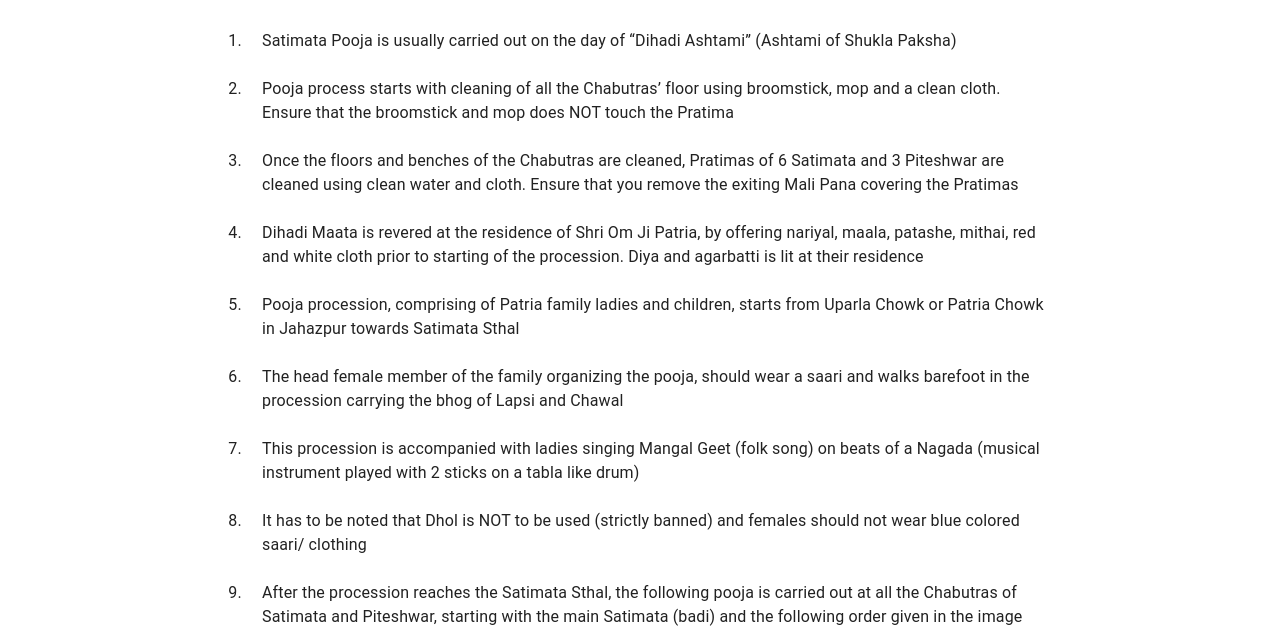
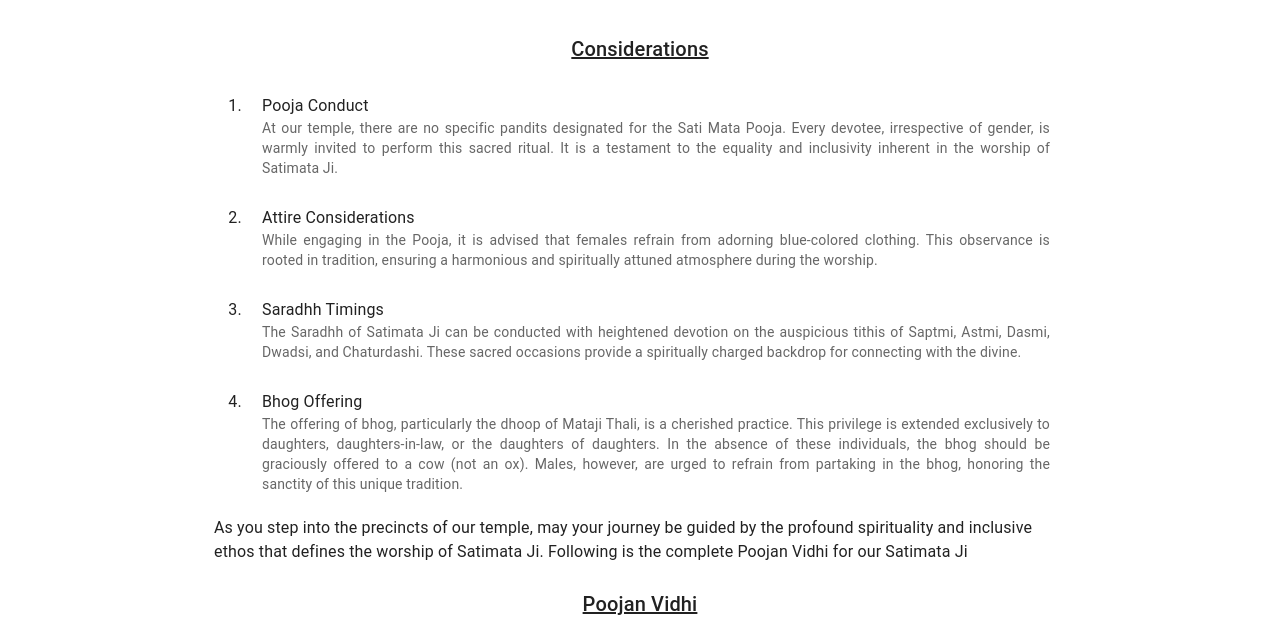
Before and after one commit to patriaabhishek/satimata, a Gatsby site: page /poojavidhi in a window 1280 px wide. Shown: the part 189-817 px from the top of the page. Built offline with nearby package versions, Linux system fonts and the light colour scheme; Gatsby itself is replaced by a stand-in of ours.

Commit message:
Added pooja considerations and updated pooja vidhi alignment

```diff
--- /dev/null
+++ b/src/config/poojaconsiderations.js
@@ -0,0 +1,24 @@
+export const PoojaConsiderations = {
+  items: [
+    {
+      title: "Pooja Conduct",
+      content:
+        "At our temple, there are no specific pandits designated for the Sati Mata Pooja. Every devotee, irrespective of gender, is warmly invited to perform this sacred ritual. It is a testament to the equality and inclusivity inherent in the worship of Satimata Ji.",
+    },
+    {
+      title: "Attire Considerations",
+      content:
+        "While engaging in the Pooja, it is advised that females refrain from adorning blue-colored clothing. This observance is rooted in tradition, ensuring a harmonious and spiritually attuned atmosphere during the worship.",
+    },
+    {
+      title: "Saradhh Timings",
+      content:
+        "The Saradhh of Satimata Ji can be conducted with heightened devotion on the auspicious tithis of Saptmi, Astmi, Dasmi, Dwadsi, and Chaturdashi. These sacred occasions provide a spiritually charged backdrop for connecting with the divine.",
+    },
+    {
+      title: "Bhog Offering",
+      content:
+        "The offering of bhog, particularly the dhoop of Mataji Thali, is a cherished practice. This privilege is extended exclusively to daughters, daughters-in-law, or the daughters of daughters. In the absence of these individuals, the bhog should be graciously offered to a cow (not an ox). Males, however, are urged to refrain from partaking in the bhog, honoring the sanctity of this unique tradition.",
+    },
+  ],
+};
--- a/src/pages/poojavidhi.js
+++ b/src/pages/poojavidhi.js
@@ -2,13 +2,30 @@ import * as React from "react";
 import { List, ListItem, ListItemText, Typography } from "@mui/material";
 import Layout from "../components/layout";
 import { PoojaVidhiConfig } from "../config/poojavidhi";
+import { PoojaConsiderations } from "../config/poojaconsiderations";
+
+const OrderedParagraphs = ({ items }) => {
+  return (
+    <List component="ol" sx={{ listStyle: "decimal", pl: 4 }}>
+      {items.map((item, index) => (
+        <ListItem sx={{ display: "list-item" }}>
+          <ListItemText
+            primary={item.title}
+            secondary={item.content}
+            align="justify"
+          />
+        </ListItem>
+      ))}
+    </List>
+  );
+};
 
 const OrderedList = ({ items }) => {
   return (
     <List component="ol" sx={{ listStyle: "decimal", pl: 4 }}>
       {items.map((item, index) => (
         <ListItem key={index} sx={{ display: "list-item" }}>
-          <ListItemText primary={item.parent} />
+          <ListItemText primary={item.parent} align="justify" />
           {item.children && item.children.length > 0 && (
             <OrderedList items={item.children} />
           )}
@@ -24,6 +41,24 @@ const PoojaVidhi = () => {
       <Typography gutterBottom variant="h4" component="div" align="center">
         Pooja Vidhi
       </Typography>
+      <br />
+      <Typography gutterBottom variant="h6" component="div" align="center">
+        <u>Considerations</u>
+      </Typography>
+      <Typography variant="body">
+        <OrderedParagraphs items={PoojaConsiderations.items} />
+      </Typography>
+      <Typography variant="body">
+        As you step into the precincts of our temple, may your journey be guided
+        by the profound spirituality and inclusive ethos that defines the
+        worship of Satimata Ji. Following is the complete Poojan Vidhi for our
+        Satimata Ji
+      </Typography>
+      <br />
+      <br />
+      <Typography gutterBottom variant="h6" component="div" align="center">
+        <u>Poojan Vidhi</u>
+      </Typography>
       <Typography variant="body">
         <OrderedList items={PoojaVidhiConfig.items} />
       </Typography>
```
